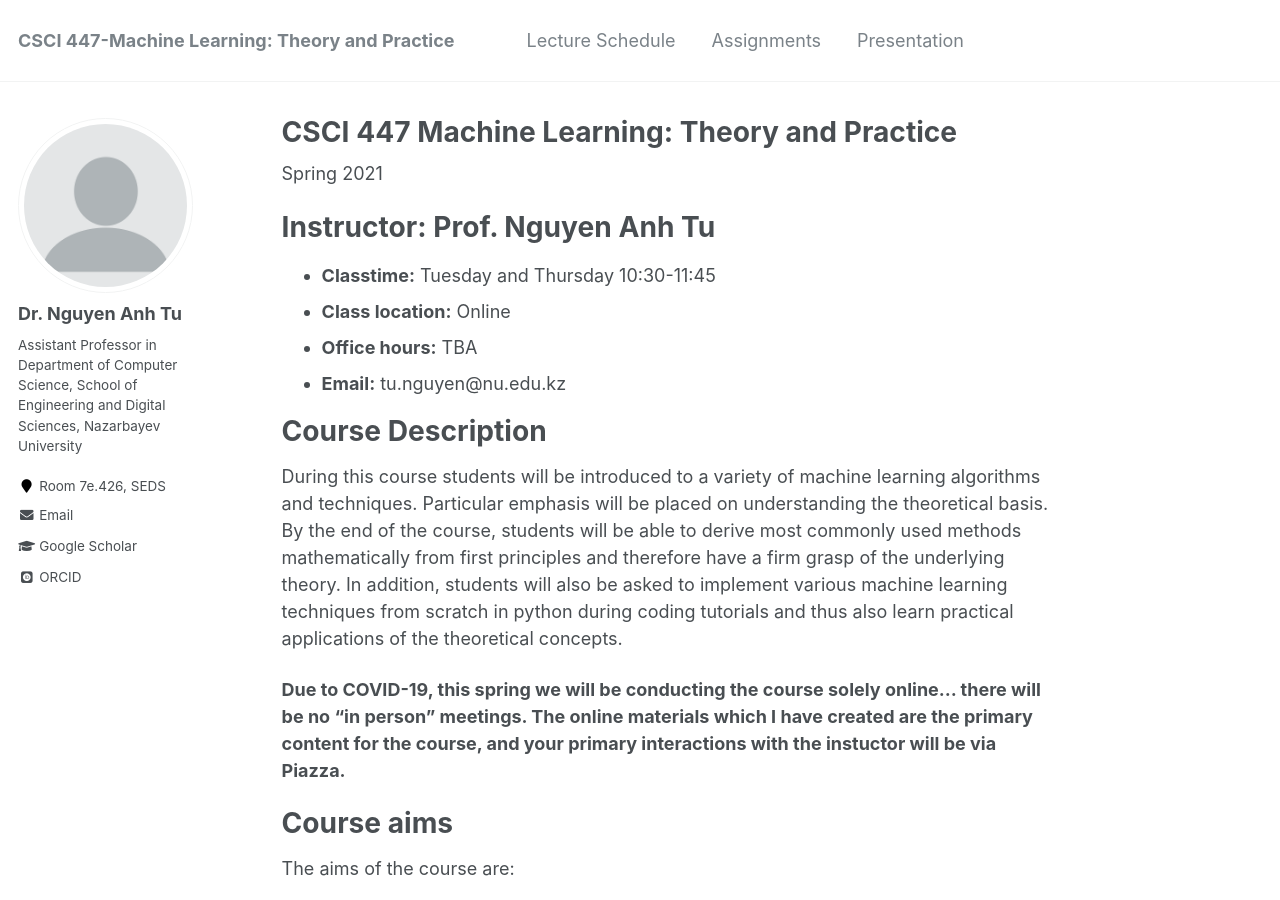
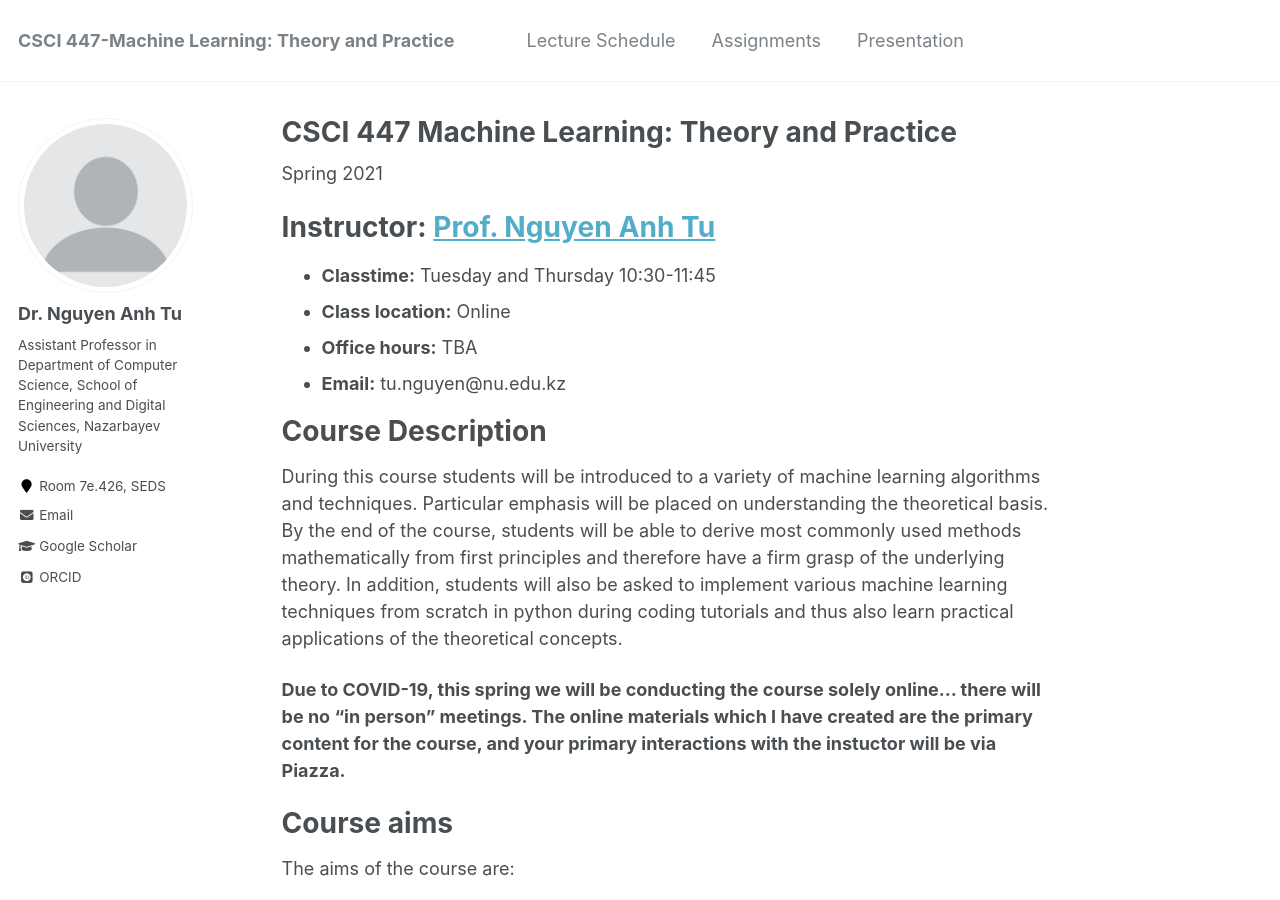
Before and after one commit to tunguyen87/seds-ml, a Jekyll site: the page built from _pages/about.md, in a window 1280 px wide and 900 px high. Built offline with Jekyll 4.4.1, drawn with Linux system fonts in a browser that asks for light colours; some web fonts are replaced; part of the change alters nothing that is shown.

```diff
--- a/_pages/about.md
+++ b/_pages/about.md
@@ -9,7 +9,7 @@ redirect_from:
 ---
 Spring 2021
 
-Instructor: Prof. Nguyen Anh Tu
+Instructor: [Prof. Nguyen Anh Tu](https://tunguyen87.github.io/homepage)
 ======
 
 - **Classtime:** Tuesday and Thursday 10:30-11:45
```
